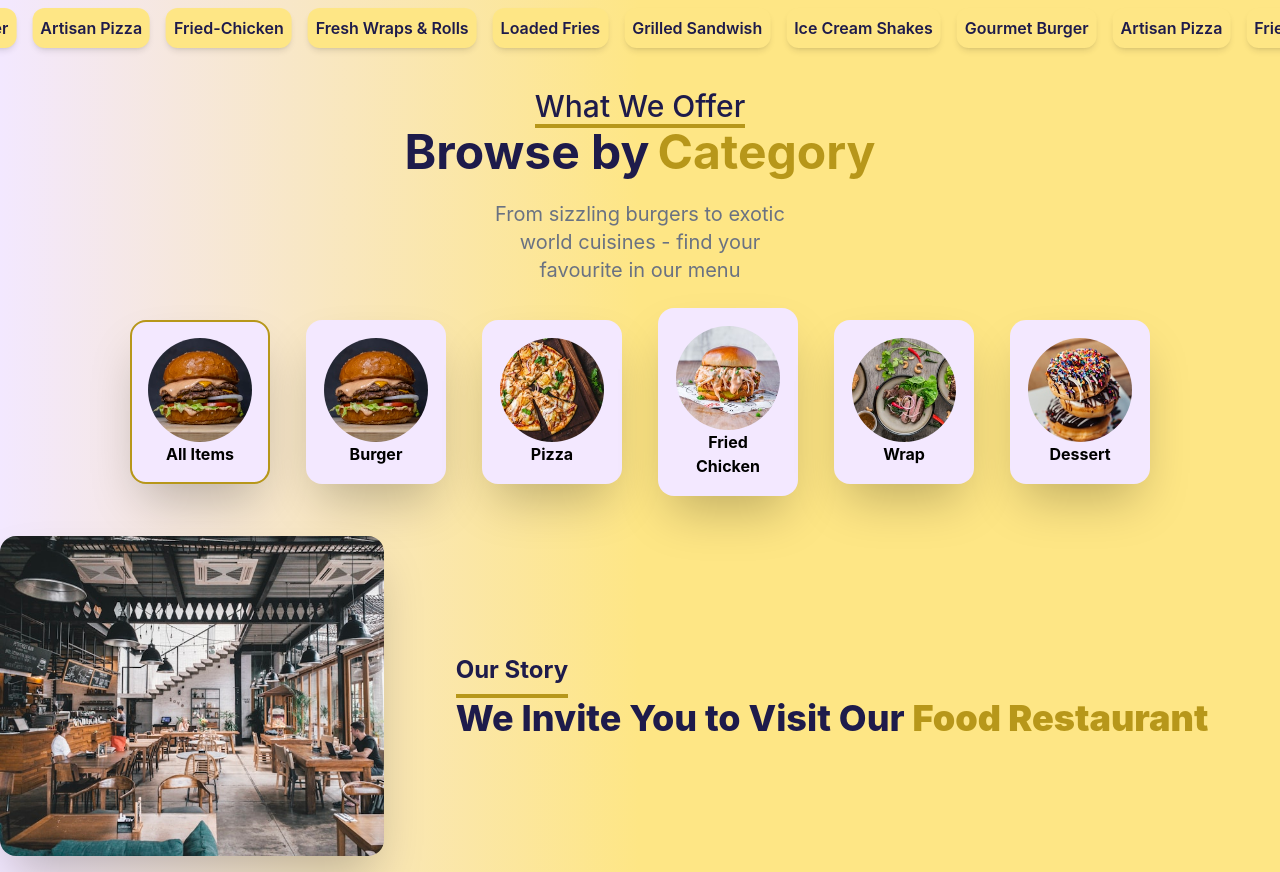
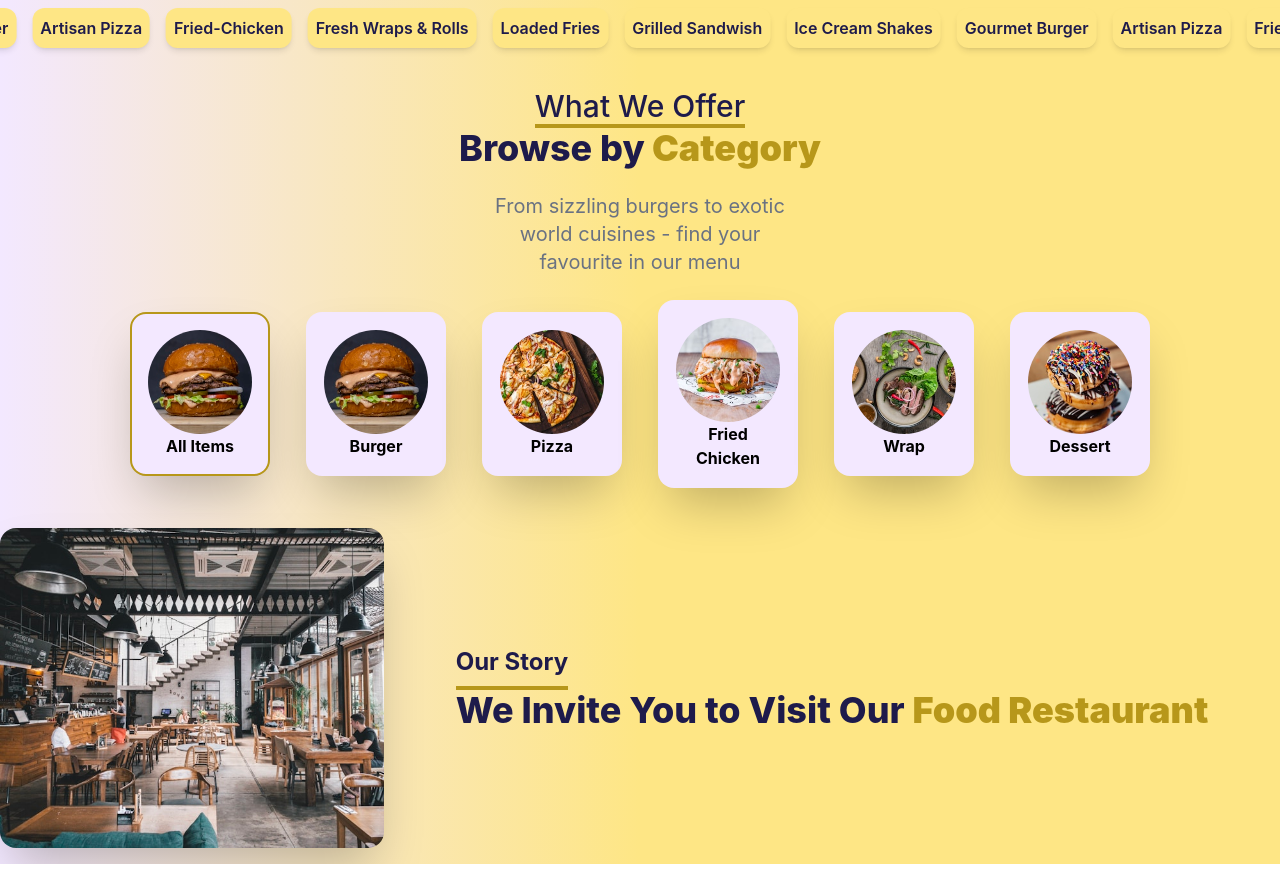
Before and after one commit to Benolinks/laravel_Api-E-commerce, a React (Vite) app: page / in a window 1280 px wide. Shown: the part 800-1672 px from the top of the page. Built offline with nearby package versions, Linux system fonts and the light colour scheme.

Commit message:
coreection 1

```diff
--- a/src/pages/home.tsx
+++ b/src/pages/home.tsx
@@ -139,9 +139,10 @@ const Home = () => {
           <h4 className="text-3xl font-medium text-[#1e1b4b] border-b-4 border-[#b7971a]"
 
           >What We Offer </h4>
-          <div className=" text-5xl  font-bold gap-2
-          flex flex-row m-auto text-center text-[#1e1b4b] "> Browse by
-          <span className="text-[#b7971a]"> Category</span> </div>
+          <h1 className="text-4xl font-extrabold text-[#1e1b4b]">
+          Browse by
+           <strong className="text-[#b7971a]"> Category</strong>
+        </h1>
 
           <p className=" items-center text-center xl:max-w-80 mx-auto mt-6 max-w-lg text-base leading-7 text-gray-500 sm:text-xl xl:text-xl md:mx-0 w-75 md:w-85">From sizzling burgers to exotic world cuisines - find your favourite in our menu
 
```
